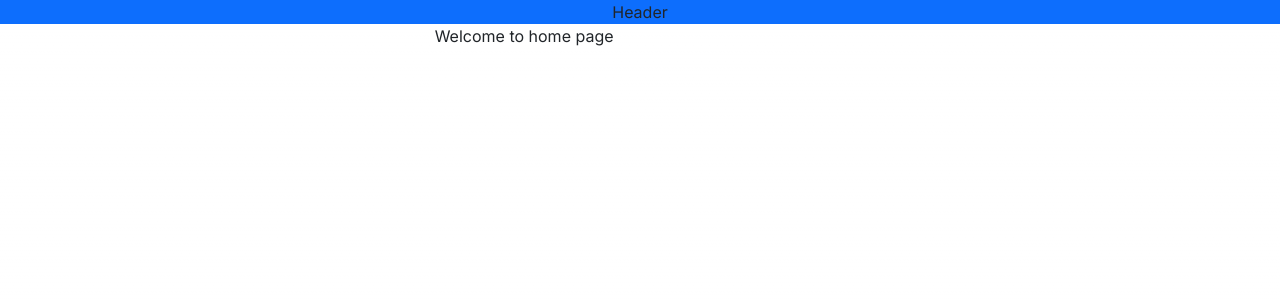
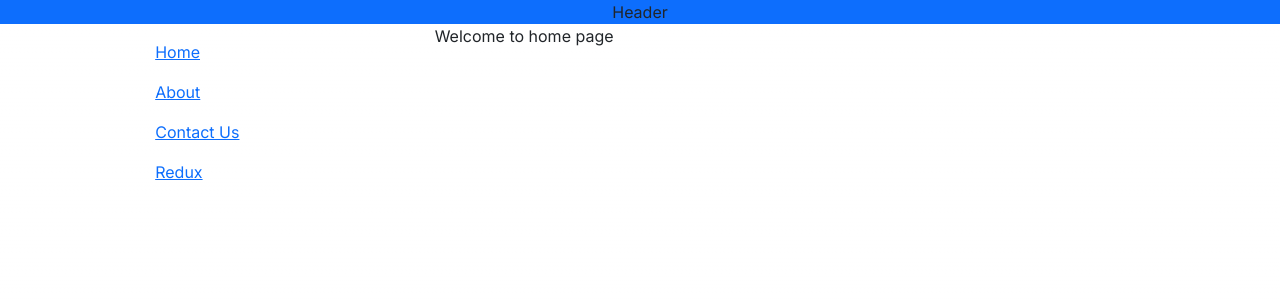
Before and after one commit to buggasai/react-basic-app, a Next.js app: page / in a window 1280 px wide. Shown: the top 300 px of the page. Built offline with nearby package versions, Linux system fonts and the light colour scheme.

Commit message:
uncommented

```diff
--- a/src/app/layout.js
+++ b/src/app/layout.js
@@ -1,7 +1,7 @@
 import './globals.css'
 import { Inter } from 'next/font/google'
  import {Header} from '@/components/header'
-// import {Menu} from '@/components/menu'
+ import {Menu} from '@/components/menu'
 //import {Footer} from '@/components/footer'
 import 'bootstrap/dist/css/bootstrap.css';
 const inter = Inter({ subsets: ['latin'] })
@@ -21,7 +21,7 @@ export default function RootLayout({ children }) {
           </div>
           <div className='row'>
             <div className='col-4'>
-                {/* <Menu /> */}
+                <Menu />
             </div>
             <div className='col-6'>
               {children}
```
